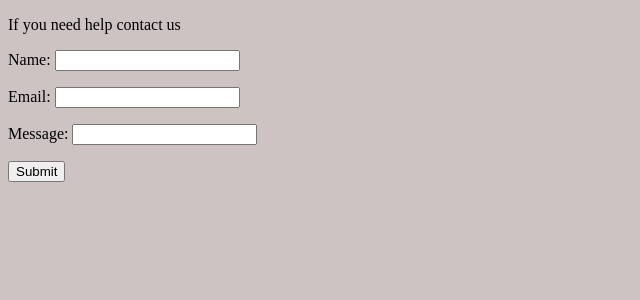
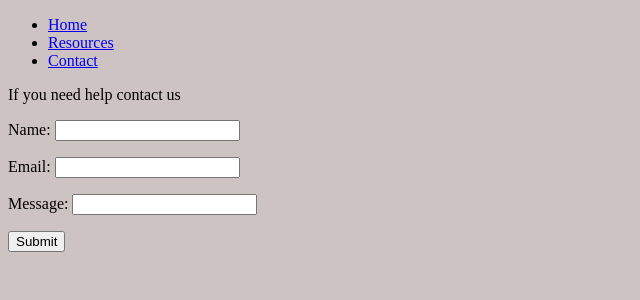
Before and after one commit to Schleidens/merchex, a Django app: page /contact/ in a window 1280 px wide. Shown: the top 300 px of the page, without its empty margins (0-640 px from the left). Run offline with Django 4.2, Linux system fonts and the light colour scheme.

Commit message:
add link to different pages

```diff
--- a/merchex/listings/templates/base.html
+++ b/merchex/listings/templates/base.html
@@ -9,6 +9,19 @@
     <title>Hello</title>
 </head>
 <body>
+    <div class="menu">
+        <ul>
+            <li>
+                <a href="{% url 'homePage'%}">Home</a>
+            </li>
+            <li>
+                <a href="{% url 'resources'%}">Resources</a>
+            </li>
+            <li>
+                <a href="{% url 'contact' %}">Contact</a>
+            </li>
+        </ul>
+    </div>
     {% block content%}
     {% endblock %}
 </body>
```
